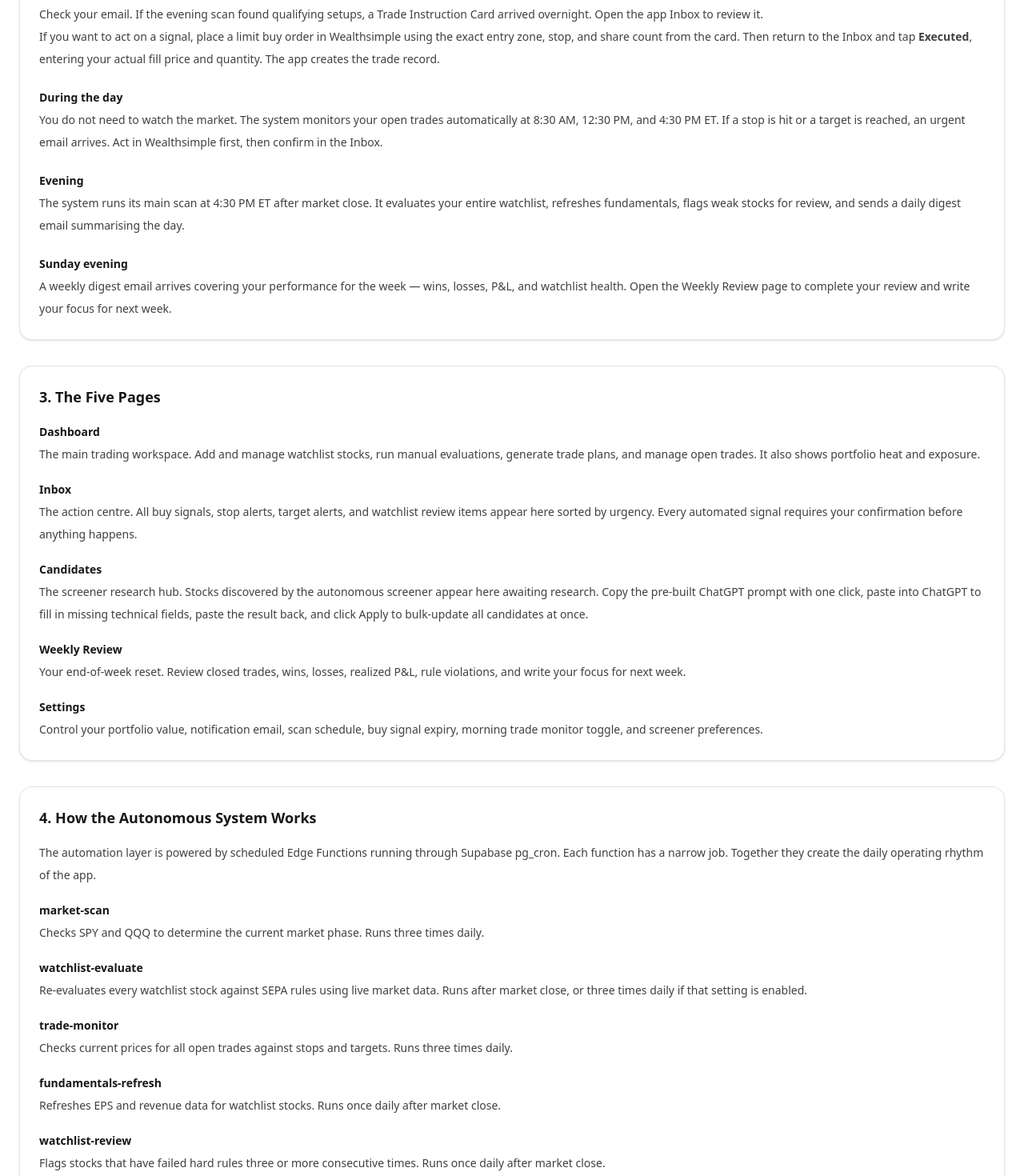
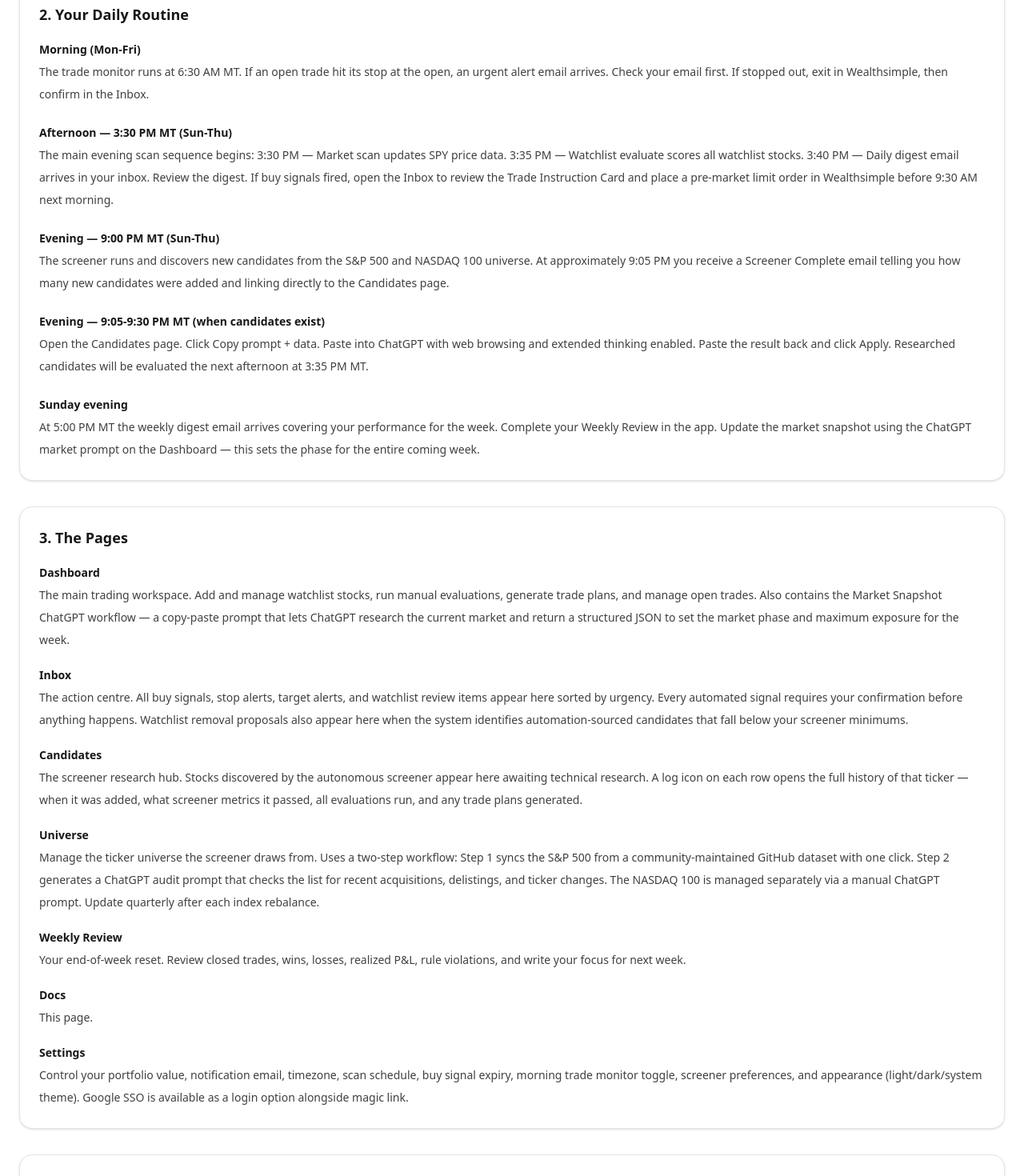
Before and after one commit to Pankajkashyap/divya-swing-engine, a Next.js app: page /docs in a window 1280 px wide. Shown: the part 840-2310 px from the top of the page at 80% size. Built offline with nearby package versions, Linux system fonts and the light colour scheme; no server answers; the database is empty.

Commit message:
Docs Page updated.

```diff
--- a/app/docs/page.tsx
+++ b/app/docs/page.tsx
@@ -72,49 +72,62 @@ export default function DocsPage() {
             Wealthsimple, dismiss items you do not want to take, or snooze items you
             want to revisit later.
           </p>
+          <p>
+            The platform also includes a Universe page for managing the ticker
+            universe the screener draws from, and a Candidates page for running
+            ChatGPT-powered research on screener discoveries. Dark mode is supported
+            throughout and can be toggled from the header or Settings page.
+          </p>
         </Section>
 
         <Section title="2. Your Daily Routine">
           <div className="space-y-5">
             <div>
               <p className="font-semibold text-neutral-900 dark:text-[#e6eaf0]">
-                Morning
+                Morning (Mon-Fri)
               </p>
               <p>
-                Check your email. If the evening scan found qualifying setups, a
-                Trade Instruction Card arrived overnight. Open the app Inbox to
-                review it.
-              </p>
-              <p>
-                If you want to act on a signal, place a limit buy order in
-                Wealthsimple using the exact entry zone, stop, and share count from
-                the card. Then return to the Inbox and tap <strong>Executed</strong>,
-                entering your actual fill price and quantity. The app creates the
-                trade record.
+                The trade monitor runs at 6:30 AM MT. If an open trade hit its stop
+                at the open, an urgent alert email arrives. Check your email first.
+                If stopped out, exit in Wealthsimple, then confirm in the Inbox.
               </p>
             </div>
 
             <div>
               <p className="font-semibold text-neutral-900 dark:text-[#e6eaf0]">
-                During the day
+                Afternoon — 3:30 PM MT (Sun-Thu)
               </p>
               <p>
-                You do not need to watch the market. The system monitors your open
-                trades automatically at 8:30 AM, 12:30 PM, and 4:30 PM ET. If a stop
-                is hit or a target is reached, an urgent email arrives. Act in
-                Wealthsimple first, then confirm in the Inbox.
+                The main evening scan sequence begins: 3:30 PM — Market scan updates
+                SPY price data. 3:35 PM — Watchlist evaluate scores all watchlist
+                stocks. 3:40 PM — Daily digest email arrives in your inbox. Review
+                the digest. If buy signals fired, open the Inbox to review the Trade
+                Instruction Card and place a pre-market limit order in Wealthsimple
+                before 9:30 AM next morning.
               </p>
             </div>
 
             <div>
               <p className="font-semibold text-neutral-900 dark:text-[#e6eaf0]">
-                Evening
+                Evening — 9:00 PM MT (Sun-Thu)
               </p>
               <p>
-                The system runs its main scan at 4:30 PM ET after market close. It
-                evaluates your entire watchlist, refreshes fundamentals, flags weak
-                stocks for review, and sends a daily digest email summarising the
-                day.
+                The screener runs and discovers new candidates from the S&amp;P 500
+                and NASDAQ 100 universe. At approximately 9:05 PM you receive a
+                Screener Complete email telling you how many new candidates were
+                added and linking directly to the Candidates page.
+              </p>
+            </div>
+
+            <div>
+              <p className="font-semibold text-neutral-900 dark:text-[#e6eaf0]">
+                Evening — 9:05-9:30 PM MT (when candidates exist)
+              </p>
+              <p>
+                Open the Candidates page. Click Copy prompt + data. Paste into
+                ChatGPT with web browsing and extended thinking enabled. Paste the
+                result back and click Apply. Researched candidates will be evaluated
+                the next afternoon at 3:35 PM MT.
               </p>
             </div>
 
@@ -123,15 +136,16 @@ export default function DocsPage() {
                 Sunday evening
               </p>
               <p>
-                A weekly digest email arrives covering your performance for the week
-                — wins, losses, P&amp;L, and watchlist health. Open the Weekly Review
-                page to complete your review and write your focus for next week.
+                At 5:00 PM MT the weekly digest email arrives covering your
+                performance for the week. Complete your Weekly Review in the app.
+                Update the market snapshot using the ChatGPT market prompt on the
+                Dashboard — this sets the phase for the entire coming week.
               </p>
             </div>
           </div>
         </Section>
 
-        <Section title="3. The Five Pages">
+        <Section title="3. The Pages">
           <div className="space-y-4">
             <div>
               <p className="font-semibold text-neutral-900 dark:text-[#e6eaf0]">
@@ -139,8 +153,11 @@ export default function DocsPage() {
               </p>
               <p>
                 The main trading workspace. Add and manage watchlist stocks, run
-                manual evaluations, generate trade plans, and manage open trades. It
-                also shows portfolio heat and exposure.
+                manual evaluations, generate trade plans, and manage open trades.
+                Also contains the Market Snapshot ChatGPT workflow — a copy-paste
+                prompt that lets ChatGPT research the current market and return a
+                structured JSON to set the market phase and maximum exposure for the
+                week.
               </p>
             </div>
 
@@ -152,6 +169,9 @@ export default function DocsPage() {
                 The action centre. All buy signals, stop alerts, target alerts, and
                 watchlist review items appear here sorted by urgency. Every
                 automated signal requires your confirmation before anything happens.
+                Watchlist removal proposals also appear here when the system
+                identifies automation-sourced candidates that fall below your
+                screener minimums.
               </p>
             </div>
 
@@ -161,10 +181,24 @@ export default function DocsPage() {
               </p>
               <p>
                 The screener research hub. Stocks discovered by the autonomous
-                screener appear here awaiting research. Copy the pre-built ChatGPT
-                prompt with one click, paste into ChatGPT to fill in missing
-                technical fields, paste the result back, and click Apply to
-                bulk-update all candidates at once.
+                screener appear here awaiting technical research. A log icon on each
+                row opens the full history of that ticker — when it was added, what
+                screener metrics it passed, all evaluations run, and any trade plans
+                generated.
+              </p>
+            </div>
+
+            <div>
+              <p className="font-semibold text-neutral-900 dark:text-[#e6eaf0]">
+                Universe
+              </p>
+              <p>
+                Manage the ticker universe the screener draws from. Uses a two-step
+                workflow: Step 1 syncs the S&amp;P 500 from a community-maintained
+                GitHub dataset with one click. Step 2 generates a ChatGPT audit
+                prompt that checks the list for recent acquisitions, delistings, and
+                ticker changes. The NASDAQ 100 is managed separately via a manual
+                ChatGPT prompt. Update quarterly after each index rebalance.
               </p>
             </div>
 
@@ -180,12 +214,20 @@ export default function DocsPage() {
 
             <div>
               <p className="font-semibold text-neutral-900 dark:text-[#e6eaf0]">
+                Docs
+              </p>
+              <p>This page.</p>
+            </div>
+
+            <div>
+              <p className="font-semibold text-neutral-900 dark:text-[#e6eaf0]">
                 Settings
               </p>
               <p>
-                Control your portfolio value, notification email, scan schedule,
-                buy signal expiry, morning trade monitor toggle, and screener
-                preferences.
+                Control your portfolio value, notification email, timezone, scan
+                schedule, buy signal expiry, morning trade monitor toggle, screener
+                preferences, and appearance (light/dark/system theme). Google SSO is
+                available as a login option alongside magic link.
               </p>
             </div>
           </div>
@@ -204,8 +246,10 @@ export default function DocsPage() {
                 market-scan
               </p>
               <p>
-                Checks SPY and QQQ to determine the current market phase. Runs three
-                times daily.
+                Runs at 6:30 AM, 10:30 AM, and 3:30 PM MT (Mon-Fri for morning runs,
+                Sun-Thu for evening). Updates SPY price data. Never overwrites a
+                manually set market phase — that is set via the ChatGPT market
+                snapshot workflow on the Dashboard.
               </p>
             </div>
 
@@ -245,8 +289,10 @@ export default function DocsPage() {
                 watchlist-review
               </p>
               <p>
-                Flags stocks that have failed hard rules three or more consecutive
-                times. Runs once daily after market close.
+                Flags stocks that have failed rules three or more consecutive times
+                AND proposes removal of automation-sourced candidates that fall below
+                your current screener minimum settings. Proposals appear in the Inbox
+                for your confirmation — nothing is deleted silently.
               </p>
             </div>
 
@@ -255,8 +301,11 @@ export default function DocsPage() {
                 watchlist-screener
               </p>
               <p>
-                Discovers new stock candidates from the S&amp;P 500 and NASDAQ 100
-                universe. Runs nightly.
+                Runs nightly at 9:00 PM MT (Sun-Thu). Discovers new candidates from
+                the S&amp;P 500 and NASDAQ 100 universe. Sends a Screener Complete
+                notification email when finished. Logs every ticker evaluated
+                (passed and rejected) in the screener audit trail, visible via the
+                log icon on each watchlist row.
               </p>
             </div>
 
@@ -264,14 +313,26 @@ export default function DocsPage() {
               <p className="font-semibold text-neutral-900 dark:text-[#e6eaf0]">
                 daily-digest
               </p>
-              <p>Sends a summary email after market close.</p>
+              <p>Sends a summary email at 3:40 PM MT (Sun-Thu).</p>
             </div>
 
             <div>
               <p className="font-semibold text-neutral-900 dark:text-[#e6eaf0]">
                 weekly-digest
               </p>
-              <p>Sends a performance summary email on Sunday evening.</p>
+              <p>Sends a performance summary email on Sunday at 5:00 PM MT.</p>
+            </div>
+
+            <div>
+              <p className="font-semibold text-neutral-900 dark:text-[#e6eaf0]">
+                screener-complete notification
+              </p>
+              <p>
+                Sent automatically when the nightly screener finishes. Shows how
+                many new candidates were added, their tickers, EPS growth, revenue
+                growth, and screened price. Includes a direct link to the Candidates
+                page.
+              </p>
             </div>
 
             <div>
@@ -283,71 +344,87 @@ export default function DocsPage() {
           </div>
         </Section>
 
-        <Section title="5. The ChatGPT Research Workflow">
+        <Section title="5. The ChatGPT Workflows">
           <div className="space-y-5">
             <div>
               <p className="font-semibold text-neutral-900 dark:text-[#e6eaf0]">
-                Step 1 — Nightly screener discovery
+                Workflow 1 — Market Snapshot (weekly)
               </p>
               <p>
-                The nightly screener identifies stocks that meet basic SEPA
-                fundamental criteria such as minimum EPS growth, revenue growth,
-                price, and volume. These land in the Candidates page.
+                Every Sunday evening, go to the Dashboard and use the Step 1 / Step
+                2 market snapshot panel. Copy the prompt, paste into ChatGPT with
+                web browsing and extended thinking enabled, paste the JSON result
+                back, and click Apply. This sets the market phase and maximum long
+                exposure for the entire week. The five phases are: confirmed
+                uptrend (100% max exposure), under pressure (50%), rally attempt
+                (25%), correction (0%), and bear (0%).
               </p>
             </div>
 
             <div>
               <p className="font-semibold text-neutral-900 dark:text-[#e6eaf0]">
-                Step 2 — Automatic data population
+                Workflow 2 — Candidate Research (nightly, after screener)
               </p>
               <p>
-                The screener populates what it can automatically. Technical fields
-                like trend template, RS line, base pattern, entry zone, stop, and
-                targets still require chart research.
+                Step 1 — The screener runs at 9 PM MT and you receive an email
+                notification when new candidates are ready.
+              </p>
+              <p>
+                Step 2 — The screener populates what it can automatically. Technical
+                fields like trend template, RS line, base pattern, entry zone, stop,
+                and targets still require chart research.
+              </p>
+              <p>
+                Step 3 — Go to the Candidates page and click{' '}
+                <strong>Copy prompt + data</strong>. This copies a pre-built ChatGPT
+                research prompt plus the candidate JSON to your clipboard in one
+                click.
+              </p>
+              <p>
+                Step 4 — Open ChatGPT, paste, and send. Use extended thinking and web
+                browsing enabled for best results. ChatGPT researches each candidate
+                and fills in the missing fields. Stocks it cannot research or that
+                fail quality checks are marked with grade <strong>F</strong>.
+              </p>
+              <p>
+                Step 5 — Copy ChatGPT&apos;s JSON output. Go back to the Candidates
+                page, paste into the import box, and click <strong>Apply</strong>.
+                All candidates are updated in one operation. F-grade candidates are
+                automatically removed.
+              </p>
+              <p>
+                Step 6 — Valid candidates flow into the next evaluation scan for full
+                SEPA rule evaluation.
               </p>
             </div>
 
             <div>
               <p className="font-semibold text-neutral-900 dark:text-[#e6eaf0]">
-                Step 3 — Copy prompt + data
+                Workflow 3 — Universe Sync (quarterly)
               </p>
               <p>
-                Go to the Candidates page and click <strong>Copy prompt + data</strong>.
-                This copies a pre-built ChatGPT research prompt plus the candidate
-                JSON to your clipboard in one click.
+                Four times per year after each index rebalance (March, June,
+                September, December), go to the Universe page: Step 1 — Click Sync
+                S&amp;P 500 from GitHub. This fetches ~503 tickers automatically and
+                applies them to the database. Step 2 — Click Copy audit prompt.
+                Paste into ChatGPT (extended thinking + web). ChatGPT checks for
+                recent acquisitions, delistings, and ticker changes and returns a
+                small diff. Step 3 — Paste the diff and click Apply audit changes.
+                Step 4 — Use the manual NASDAQ 100 prompt to add the ~101
+                NASDAQ-only tickers separately.
               </p>
             </div>
 
             <div>
               <p className="font-semibold text-neutral-900 dark:text-[#e6eaf0]">
-                Step 4 — Run research in ChatGPT
+                Workflow 4 — Universe Audit tips
               </p>
               <p>
-                Open ChatGPT, paste, and send. ChatGPT researches each candidate and
-                fills in the missing fields. Stocks it cannot research or that fail
-                quality checks are marked with grade <strong>F</strong>.
-              </p>
-            </div>
-
-            <div>
-              <p className="font-semibold text-neutral-900 dark:text-[#e6eaf0]">
-                Step 5 — Bulk import the results
-              </p>
-              <p>
-                Copy ChatGPT&apos;s JSON output. Go back to the Candidates page, paste
-                into the import box, and click <strong>Apply</strong>. All candidates
-                are updated in one operation. F-grade candidates are automatically
-                removed.
-              </p>
-            </div>
-
-            <div>
-              <p className="font-semibold text-neutral-900 dark:text-[#e6eaf0]">
-                Step 6 — Flow into watchlist evaluation
-              </p>
-              <p>
-                Valid candidates flow into the next evaluation scan for full SEPA
-                rule evaluation.
+                Always use extended thinking mode in ChatGPT for the NASDAQ 100
+                prompt — it significantly improves completeness. The audit prompt
+                includes targeted checks for known problem tickers. A
+                confirmed_clean result with empty arrays is a valid and good
+                response.
               </p>
             </div>
           </div>
@@ -404,8 +481,24 @@ export default function DocsPage() {
               definition="The current overall market condition, such as confirmed uptrend, under pressure, rally attempt, correction, or bear market."
             />
             <Term
+              term="Market Snapshot"
+              definition="A weekly record of the current market phase and maximum long exposure percentage. Set manually via the ChatGPT market prompt on the Dashboard every Sunday evening."
+            />
+            <Term
+              term="Ticker Universe"
+              definition="The pool of stocks the screener randomly samples from each night. Currently covers the S&P 500 and NASDAQ 100. Managed via the Universe page and updated quarterly."
+            />
+            <Term
               term="Watchlist"
               definition="A list of candidate stocks you are monitoring. A watchlist is not a list of automatic buys."
+            />
+            <Term
+              term="Screener Audit Trail"
+              definition="A complete log of every ticker the screener evaluated — passed and rejected — with the raw metrics at screening time. Visible via the log icon on each watchlist row."
+            />
+            <Term
+              term="Watchlist Removal Proposal"
+              definition="An Inbox action created when an automation-sourced candidate falls below your screener minimums. You confirm removal or keep the stock — nothing is deleted without your approval."
             />
             <Term
               term="Setup Grade"
@@ -463,6 +556,14 @@ export default function DocsPage() {
               term="Trade Instruction Card"
               definition="The email sent when a buy signal is generated."
             />
+            <Term
+              term="Follow-Through Day (FTD)"
+              definition="A Minervini/IBD signal that a market rally is confirmed. Occurs on day 4 or later of a rally attempt when a major index closes up 1.7% or more on higher volume than the prior session. Required for a confirmed uptrend phase."
+            />
+            <Term
+              term="Distribution Day"
+              definition="A day when a major index closes down 0.2% or more on higher volume than the prior session. Five or more distribution days in 25 sessions signals institutional selling and typically triggers a market phase downgrade."
+            />
           </div>
         </Section>
 
@@ -479,14 +580,100 @@ export default function DocsPage() {
 
         <Section title="10. Suggested Learning Path for a New User">
           <ol className="ml-5 list-decimal space-y-2">
-            <li>Read Settings and configure the basics.</li>
-            <li>Add 2–3 stocks manually to the watchlist.</li>
-            <li>Run a manual evaluation from the Dashboard.</li>
-            <li>Enable the screener and check Candidates.</li>
-            <li>Run the ChatGPT research workflow.</li>
-            <li>Review the first automated buy signal carefully before acting.</li>
-            <li>Use Weekly Review every Sunday.</li>
+            <li>Sign in with Google or magic link.</li>
+            <li>Go to Settings — set portfolio value, notification email, and timezone.</li>
+            <li>Go to Universe — click Sync S&amp;P 500 from GitHub to load the ticker universe.</li>
+            <li>Go to Dashboard — run the market snapshot ChatGPT workflow to set the current phase.</li>
+            <li>Wait for the screener to run (9 PM MT) or add 2-3 stocks manually to the watchlist.</li>
+            <li>When you receive the Screener Complete email, go to Candidates and run the ChatGPT research workflow.</li>
+            <li>The next afternoon at 3:35 PM MT, the system evaluates all researched candidates automatically.</li>
+            <li>Check the 3:40 PM daily digest email for results.</li>
+            <li>If a buy signal fires, review the Trade Instruction Card in the Inbox and place the order in Wealthsimple.</li>
+            <li>Use Weekly Review every Sunday evening.</li>
           </ol>
+        </Section>
+
+        <Section title="11. Schedule Reference">
+          <div className="ui-table-wrap">
+            <table className="ui-table">
+              <thead>
+                <tr>
+                  <th>Job</th>
+                  <th>Time (MT)</th>
+                  <th>Days</th>
+                  <th>Purpose</th>
+                </tr>
+              </thead>
+              <tbody>
+                <tr>
+                  <td>Market scan (morning)</td>
+                  <td>6:30 AM</td>
+                  <td>Mon-Fri</td>
+                  <td>SPY price update</td>
+                </tr>
+                <tr>
+                  <td>Trade monitor (morning)</td>
+                  <td>6:30 AM</td>
+                  <td>Mon-Fri</td>
+                  <td>Stop/target check</td>
+                </tr>
+                <tr>
+                  <td>Watchlist evaluate</td>
+                  <td>6:35 AM</td>
+                  <td>Mon-Fri</td>
+                  <td>Morning rule eval</td>
+                </tr>
+                <tr>
+                  <td>Market scan (midday)</td>
+                  <td>10:30 AM</td>
+                  <td>Mon-Fri</td>
+                  <td>SPY price update</td>
+                </tr>
+                <tr>
+                  <td>Trade monitor (midday)</td>
+                  <td>10:30 AM</td>
+                  <td>Mon-Fri</td>
+                  <td>Stop/target check</td>
+                </tr>
+                <tr>
+                  <td>Market scan (evening)</td>
+                  <td>3:30 PM</td>
+                  <td>Sun-Thu</td>
+                  <td>SPY price update</td>
+                </tr>
+                <tr>
+                  <td>Watchlist evaluate</td>
+                  <td>3:35 PM</td>
+                  <td>Sun-Thu</td>
+                  <td>Evening rule eval</td>
+                </tr>
+                <tr>
+                  <td>Daily digest email</td>
+                  <td>3:40 PM</td>
+                  <td>Sun-Thu</td>
+                  <td>Summary email</td>
+                </tr>
+                <tr>
+                  <td>Weekly digest email</td>
+                  <td>5:00 PM</td>
+                  <td>Sunday</td>
+                  <td>Weekly summary</td>
+                </tr>
+                <tr>
+                  <td>Watchlist screener</td>
+                  <td>9:00 PM</td>
+                  <td>Sun-Thu</td>
+                  <td>Find candidates</td>
+                </tr>
+                <tr>
+                  <td>Screener notification</td>
+                  <td>~9:05 PM</td>
+                  <td>Sun-Thu</td>
+                  <td>Candidates ready email</td>
+                </tr>
+              </tbody>
+            </table>
+          </div>
         </Section>
       </section>
     </main>
```
